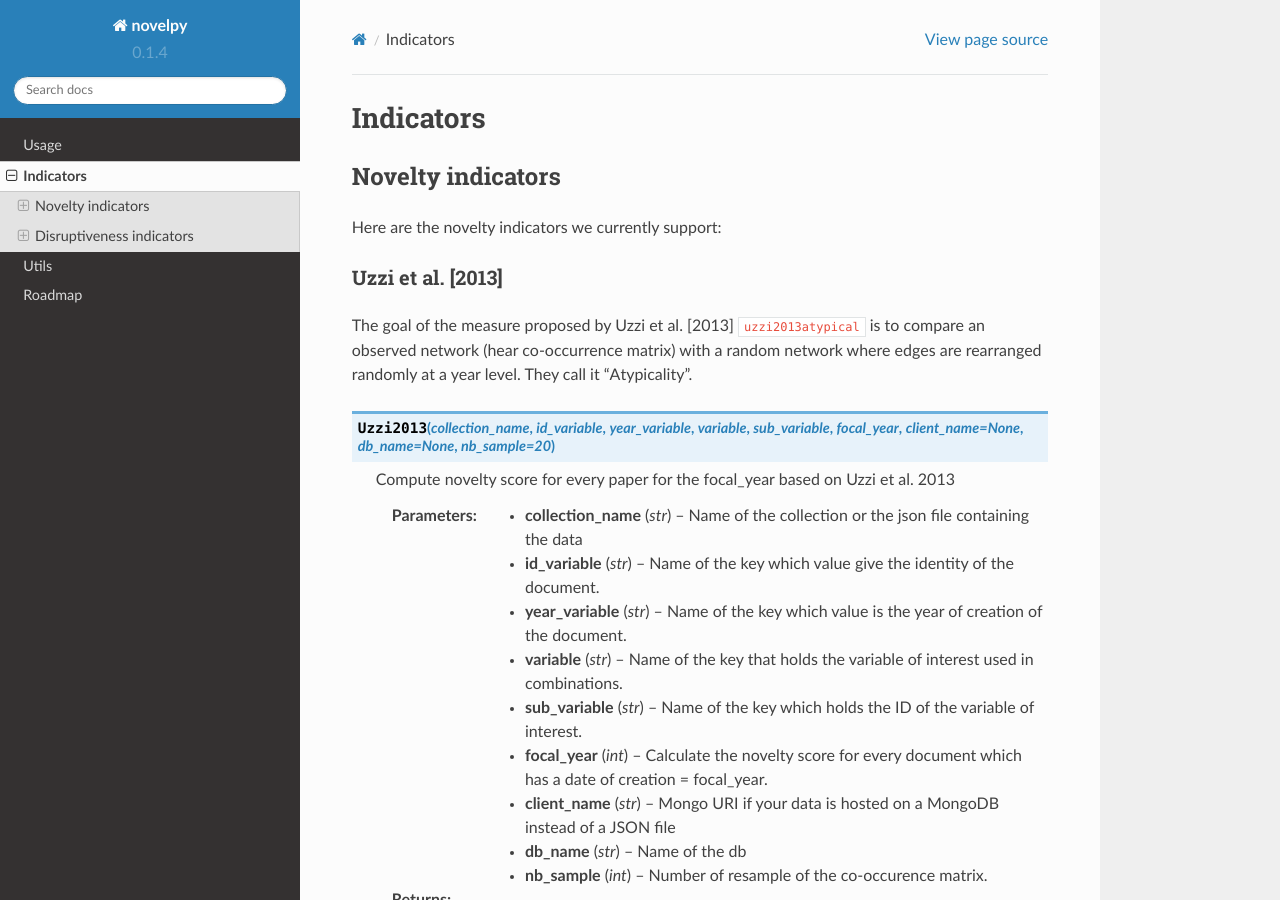
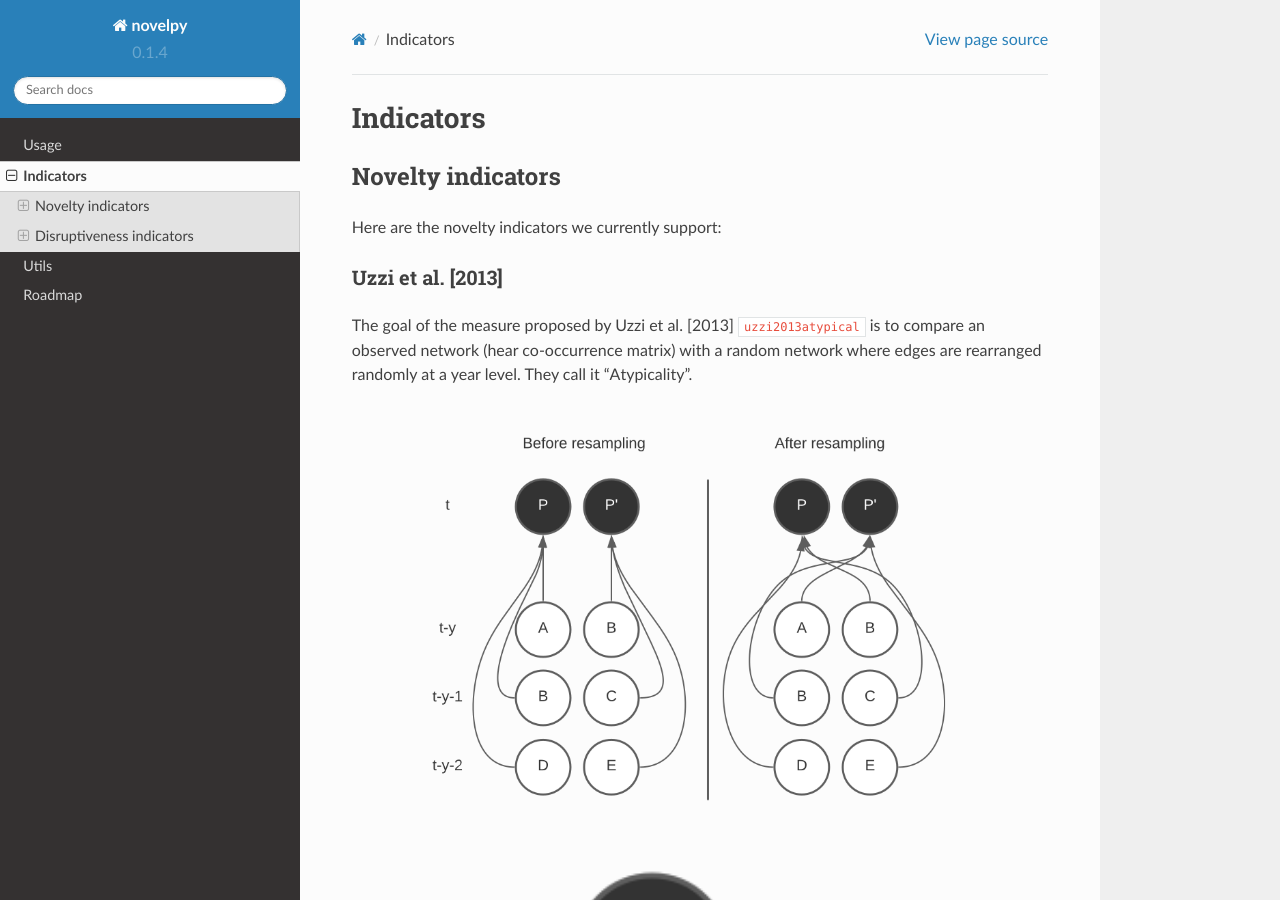
Before and after one commit to Kwirtz/novelpy, a Sphinx documentation site: the page built from docs/source/indicators.rst, in a window 1280 px wide and 900 px high. Built offline with Sphinx 7.4.7 and the Read the Docs theme 2.0.0, drawn with Linux system fonts in a browser that asks for light colours; cross-references to code outside the pages are shown as plain code.

Commit message:
Update indicators.rst

```diff
--- a/docs/source/indicators.rst
+++ b/docs/source/indicators.rst
@@ -15,6 +15,12 @@
 ~~~~~~~~~~~~~~~~~~~~~~
 
 The goal of the measure proposed by Uzzi et al. [2013] :cite:p:`uzzi2013atypical` is to compare an observed network (hear co-occurrence matrix) with a random network where edges are rearranged randomly at a year level.  They call it "Atypicality".
+
+.. image:: img/uzzi.png
+   :width: 600
+
+.. image:: img/uzzi2.png
+   :width: 600
 
 .. py:function:: Uzzi2013(collection_name, id_variable, year_variable, variable, sub_variable, focal_year, client_name = None, db_name = None, nb_sample = 20)
 
@@ -58,6 +64,8 @@
 
 Foster et al. [2015] :cite:p:`foster2015tradition` define novelty as an inter-community combination. A combination has a novelty score of 1 if the two items are not in the same community. The original paper was using the infomap community detection algorithm. Most recently Foster et al [2021] :cite:p:`foster2021surprise` used the louvain algorithm. Currently only Louvain is supporte see the :ref:`roadmap` section. The score for a given entity is the proportion of novel combination on the total number of combination.
 
+.. image:: img/foster.png
+   :width: 600
 
 .. py:function:: Foster2015(collection_name, id_variable, year_variable, variable, sub_variable, focal_year, client_name = None, db_name = None, community_algorithm = "Louvain")
 
@@ -101,6 +109,9 @@
 
 Lee et al. [2015] :cite:p:`lee2015creativity` compare the observed number of combination with the theoretical number of combination between two items. The higher (lower) the observed (theoretical) number of combination the more novel is the paper. They call this measure "commonness".
 
+.. image:: img/lee.png
+   :width: 600
+
 .. py:function:: Lee2015(collection_name, id_variable, year_variable, variable, sub_variable, focal_year, client_name = None, db_name = None)
 
    Compute novelty score for every paper for the focal_year based on Foster et al. 2015
@@ -140,6 +151,9 @@
 ~~~~~~~~~~~~~~~~~~~~~~
 
 Wang et al. [2017] :cite:p:`wang2017bias` proposed a measure of difficulty on pair of references that were never made before, but that are reused after the given publication’s year (Scholars do not have to cite directly the paper that create the combination but only the combination itself). The idea is to compute the cosine similarity for each journal combination based on their co-citation profile b years before t.
+
+.. image:: img/wang.png
+   :width: 600
 
 .. py:function:: Wang2017(collection_name, id_variable, year_variable, variable, sub_variable, focal_year, time_window_cooc, n_reutilisation,client_name = None, db_name = None)
 
@@ -187,6 +201,9 @@
 
 :cite:p:`shibayama2021measuring`
 
+.. image:: img/shibayama.png
+   :width: 600
+
 Disruptiveness indicators
 ----------------
 
```
